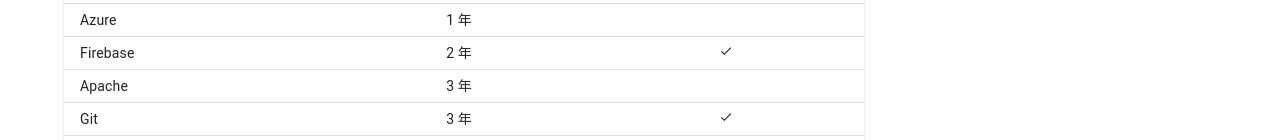
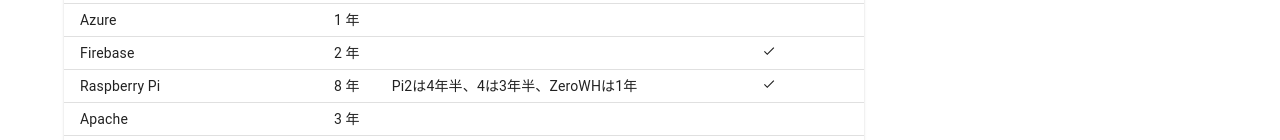
Before and after one commit to u0reo/home, a Next.js app: page /skills in a window 1280 px wide. Shown: the part 812-952 px from the top of the page. Built offline with nearby package versions, Linux system fonts and the light colour scheme.

Commit message:
URLを間違えたため、席替え用のページをもう1つ配置 技術の追加

```diff
--- /dev/null
+++ b/src/app/app/changeseats/page.tsx
@@ -0,0 +1,5 @@
+'use client';
+
+import page from '~/app/app/change-seats/page';
+
+export default page;
--- a/src/app/skills/page.tsx
+++ b/src/app/skills/page.tsx
@@ -22,6 +22,7 @@
   SiMui,
   SiMysql,
   SiPostgresql,
+  SiRaspberrypi,
 } from 'react-icons/si';
 import { AppBar, Typo } from '~/views';
 
@@ -39,6 +40,7 @@
   { name: 'AWS', icon: <SiAwsfargate />, years: 1, recently: true },
   { name: 'Azure', icon: <SiAzureartifacts />, years: 1 },
   { name: 'Firebase', icon: <SiFirebase />, years: 2, recently: true },
+  { name: 'Raspberry Pi', icon: <SiRaspberrypi />, years: 8, memo: 'Pi2は4年半、4は3年半、ZeroWHは1年', recently: true },
   { name: 'Apache', icon: <SiApache />, years: 3 },
   { name: 'Git', icon: <SiGit />, years: 3, recently: true },
   { name: 'GitHub Actions', icon: <SiGithubactions />, years: 1, recently: true },
```
